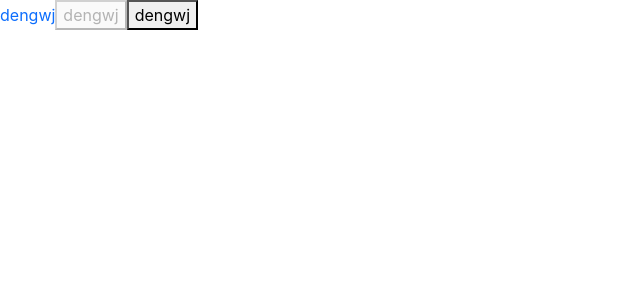
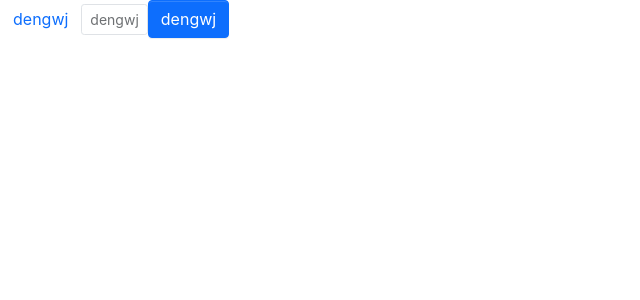
Before and after one commit to dengwenj/react-ui-component-lib, a React (Create React App) app: page / in a window 1280 px wide. Shown: the top 300 px of the page, without its empty margins (0-640 px from the left). Built offline with nearby package versions, Linux system fonts and the light colour scheme.

Commit message:
其他的类型

```diff
--- a/src/App.tsx
+++ b/src/App.tsx
@@ -1,14 +1,14 @@
 import React from 'react'
 
 import Button from './components/Button'
-import { ButtonType } from './components/Button/types'
+import { ButtonSize, ButtonType } from './components/Button/types'
 
 export default function App() {
   return (
     <>
-      <Button btnType={ButtonType.Link} href='http://dengwj.vip/'>dengwj</Button>
-      <Button disabled>dengwj</Button>
-      <Button btnType={ButtonType.Primary}>dengwj</Button>
+      <Button btnType={ButtonType.Link} href='http://dengwj.vip/' target='_blank'>dengwj</Button>
+      <Button disabled size={ButtonSize.Small}>dengwj</Button>
+      <Button onClick={(e) => alert('ddd')} btnType={ButtonType.Primary}>dengwj</Button>
     </>
   )
 }
--- /dev/null
+++ b/src/components/Button/_style.scss
@@ -0,0 +1,64 @@
+.btn {
+  position: relative;
+  display: inline-block;
+  font-weight: $btn-font-weight;
+  line-height: $btn-line-height;
+  color: $body-color;
+  white-space: nowrap;
+  text-align: center;
+  vertical-align: middle;
+  background-image: none;
+  border: $btn-border-width solid transparent;
+  @include button-size( $btn-padding-y,  $btn-padding-x,  $btn-font-size,  $border-radius);
+  box-shadow: $btn-box-shadow;
+  cursor: pointer;
+  transition: $btn-transition;
+  &.disabled,
+  &[disabled] {
+    cursor: not-allowed;
+    opacity: $btn-disabled-opacity;
+    box-shadow: none;
+    > * {
+      pointer-events: none;
+    }
+  }
+}
+
+.btn-lg {
+  @include button-size($btn-padding-y-lg, $btn-padding-x-lg, $btn-font-size-lg, $btn-border-radius-lg);
+}
+.btn-sm {
+  @include button-size($btn-padding-y-sm, $btn-padding-x-sm, $btn-font-size-sm, $btn-border-radius-sm);
+}
+
+.btn-primary {
+  @include button-style($primary, $primary, $white)
+}
+.btn-danger {
+  @include button-style($danger, $danger, $white)
+}
+
+.btn-default {
+  @include button-style($white, $gray-400, $body-color, $white, $primary, $primary)
+}
+
+.btn-link {
+  font-weight: $font-weight-normal;
+  color: $btn-link-color;
+  text-decoration: $link-decoration;
+  box-shadow: none;
+  &:hover {
+    color: $btn-link-hover-color;
+    text-decoration: $link-hover-decoration;
+  }
+  &:focus,
+  &.focus {
+    text-decoration: $link-hover-decoration;
+    box-shadow: none;
+  }
+  &:disabled,
+  &.disabled {
+    color: $btn-link-disabled-color;
+    pointer-events: none;
+  }
+}
--- a/src/components/Button/index.tsx
+++ b/src/components/Button/index.tsx
@@ -5,7 +5,8 @@ import { ButtonSize, ButtonType } from './types'
 import type { ButtonProps } from './types'
 
 const Button: FC<ButtonProps> = (props) => {
-  const { btnType, disabled, size, children, href } = props
+  const { btnType, disabled, size, children, href, ...otherProps } = props
+  console.log(otherProps)
 
   const className = classNames('btn', {
     [`btn-${btnType}`]: btnType,
@@ -14,10 +15,10 @@ const Button: FC<ButtonProps> = (props) => {
   })
 
   if (btnType === ButtonType.Link && href) {
-    return <a className={className} href={href} target='_blank' rel="noreferrer">{children}</a>
+    return <a className={className} href={href} {...otherProps}>{children}</a>
   }
 
-  return <button className={className} disabled={disabled}>{children}</button>
+  return <button className={className} disabled={disabled} {...otherProps}>{children}</button>
 }
 Button.defaultProps = {
   btnType: ButtonType.Default,
--- a/src/components/Button/types.ts
+++ b/src/components/Button/types.ts
@@ -13,7 +13,7 @@ export enum ButtonType {
   Link = 'link'
 }
 
-export interface ButtonProps {
+export interface BaseButtonProps {
   className?: string
   disabled?: boolean
   size?: ButtonSize
@@ -21,3 +21,6 @@ export interface ButtonProps {
   children: React.ReactNode
   href?: string
 }
+type NativeButtonProps = BaseButtonProps & React.ButtonHTMLAttributes<HTMLElement>
+type AnchorButtonProps = BaseButtonProps & React.AnchorHTMLAttributes<HTMLElement>
+export type ButtonProps = Partial<NativeButtonProps & AnchorButtonProps>
--- a/src/styles/index.scss
+++ b/src/styles/index.scss
@@ -11,7 +11,7 @@
 @import "animation";
 // button
 
-// @import "../components/Button/style";
+@import "../components/Button/style";
 
 // // menu
 
```
Also changed, not shown: src/styles/_animation.scss (renamed from src/styles/animation.scss), src/styles/_mixin.scss (renamed from src/styles/mixin.scss), src/styles/_reboot.scss (renamed from src/styles/reboot.scss), src/styles/_variables.scss (renamed from src/styles/variables.scss).
